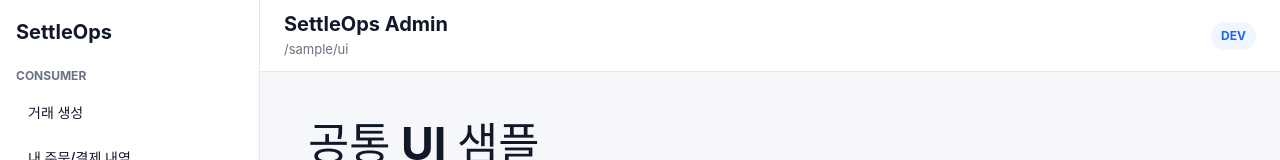
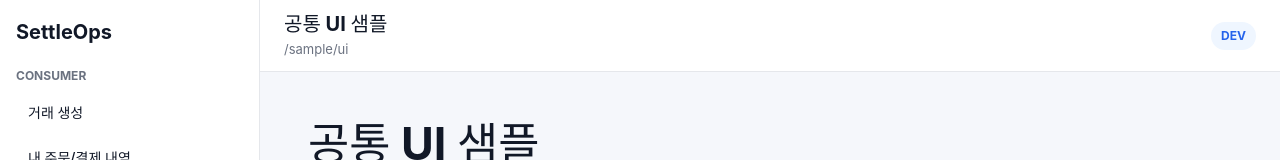
Before and after one commit to ggeuri/SettleOps, a React (Vite) app in the folder admin-web/: page /sample/ui in a window 1280 px wide. Shown: the top 160 px of the page. Built offline with nearby package versions, Linux system fonts and the light colour scheme.

Commit message:
feat: admin-web layout, merchant routes 추가

```diff
--- a/admin-web/src/App.jsx
+++ b/admin-web/src/App.jsx
@@ -1,6 +1,7 @@
 import { Routes, Route, Navigate } from "react-router-dom";
 import AppLayout from "./layouts/AppLayout";
 import AdminRoutes from "./app/router/AdminRoutes.jsx";
+import MerchantRoutes from "./app/router/MerchantRoutes.jsx";
 import ConsumerRoutes from "./app/router/ConsumerRoutes.jsx";
 import CommonUiSamplePage from "./pages/_sample/CommonUiSamplePage.jsx";
 
@@ -15,6 +16,9 @@ export default function App() {
         {/* /admin 아래는 AdminRoutes가 처리 */}
         <Route path="/admin/*" element={<AdminRoutes />} />
 
+        {/* /merchant 아래는 MerchantRoutes가 처리 */}
+        <Route path="/merchant/*" element={<MerchantRoutes />} />
+
         {/* /consumer 아래는 ConsumerRoutes가 처리 */}
         <Route path="/consumer/*" element={<ConsumerRoutes />} />
 
--- /dev/null
+++ b/admin-web/src/app/router/MerchantRoutes.jsx
@@ -0,0 +1,25 @@
+// src/app/router/MerchantRoutes.jsx
+import { Routes, Route, Navigate } from "react-router-dom";
+
+function MerchantPaymentListPage() {
+  return <div>결제 조회 페이지</div>;
+}
+
+function MerchantPaymentDetailPage() {
+  return <div>결제 상세 페이지</div>;
+}
+
+function MerchantRefundPage() {
+  return <div>환불 현황 페이지</div>;
+}
+
+export default function MerchantRoutes() {
+  return (
+    <Routes>
+      <Route index element={<Navigate to="/merchant/payments" replace />} />
+      <Route path="payments" element={<MerchantPaymentListPage />} />
+      <Route path="payments/:paymentId" element={<MerchantPaymentDetailPage />} />
+      <Route path="refunds" element={<MerchantRefundPage />} />
+    </Routes>
+  );
+}
--- a/admin-web/src/layouts/AppHeader.jsx
+++ b/admin-web/src/layouts/AppHeader.jsx
@@ -1,22 +1,31 @@
-// src/components/layout/AppHeader.jsx
+// src/layouts/AppHeader.jsx
 import { useLocation } from "react-router-dom";
 
-const titleMap = {
-  "/consumer/orders/new": "거래 생성",
-  "/consumer/payments": "내 주문/결제 내역",
-  "/merchant/payments": "결제 조회",
-  "/merchant/refunds": "환불 현황",
-  "/admin/audit": "Trace / Audit",
-  "/admin/batches": "배치 실행",
-  "/admin/settlements": "정산 관리",
-  "/admin/holds": "Hold 큐",
-  "/admin/refunds": "환불 큐",
-};
+function resolvePageTitle(pathname) {
+  if (pathname === "/consumer/orders/new") return "거래 생성";
+  if (pathname === "/consumer/payments") return "내 주문/결제 내역";
+
+  if (pathname === "/merchant/payments") return "결제 조회";
+  if (pathname.startsWith("/merchant/payments/")) return "결제 상세";
+  if (pathname === "/merchant/refunds") return "환불 현황";
+
+  if (pathname === "/admin/audit") return "Trace / Audit";
+  if (pathname === "/admin/batches") return "배치 실행";
+  if (pathname === "/admin/settlements") return "정산 관리";
+  if (pathname.startsWith("/admin/settlements/")) return "정산 상세";
+  if (pathname === "/admin/holds") return "Hold 큐";
+  if (pathname.startsWith("/admin/holds/")) return "Hold 상세";
+  if (pathname === "/admin/refunds") return "환불 큐";
+  if (pathname.startsWith("/admin/refunds/")) return "환불 상세";
+
+  if (pathname === "/sample/ui") return "공통 UI 샘플";
+
+  return "SettleOps Admin";
+}
 
 export default function AppHeader() {
   const location = useLocation();
-
-  const pageTitle = titleMap[location.pathname] ?? "SettleOps Admin";
+  const pageTitle = resolvePageTitle(location.pathname);
 
   return (
     <div className="app-header">
--- a/admin-web/src/layouts/AppLayout.jsx
+++ b/admin-web/src/layouts/AppLayout.jsx
@@ -1,7 +1,7 @@
 // src/layouts/AppLayout.jsx
 import { Outlet } from "react-router-dom";
-import Sidebar from "../layouts/Sidebar";
-import AppHeader from "../layouts/AppHeader";
+import Sidebar from "./Sidebar";
+import AppHeader from "./AppHeader";
 import "../style/layout.css";
 
 export default function AppLayout() {
--- a/admin-web/src/style/form.css
+++ b/admin-web/src/style/form.css
@@ -66,3 +66,29 @@
   align-items: center;
   gap: 8px;
 }
+.form-stack {
+  display: flex;
+  flex-direction: column;
+  gap: 16px;
+}
+
+.button-row {
+  display: flex;
+  align-items: center;
+  gap: 12px;
+}
+
+.info-list {
+  display: flex;
+  flex-direction: column;
+  gap: 12px;
+}
+
+.state-error {
+  padding: 12px 14px;
+  border: 1px solid #fecaca;
+  border-radius: 12px;
+  background: #fef2f2;
+  color: #b91c1c;
+  font-size: 14px;
+}
```
